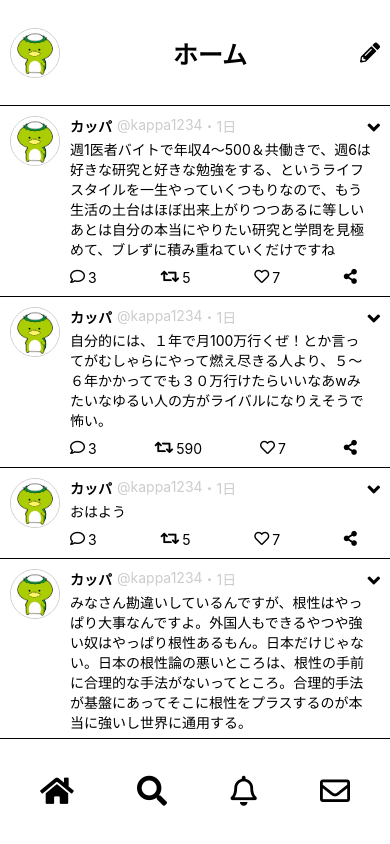
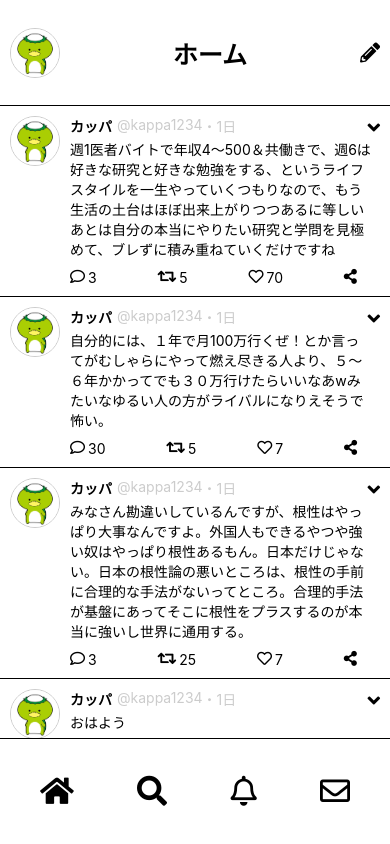
Before and after one commit to physphys/twi-type, a React Native app: screen / in a window 390 px wide. Built offline with nearby package versions, Linux system fonts and the light colour scheme.

Commit message:
Use flatlist and add like action(quasi)

```diff
--- a/App.tsx
+++ b/App.tsx
@@ -12,7 +12,7 @@ export default class App extends Component<Props> {
       <SafeAreaView style={{ flex: 1, backgroundColor: '#fff' }}>
         <View style={styles.container}>
           <Header></Header>
-          <Main></Main>
+          <Main tweets={tweets}></Main>
           <Footer></Footer>
         </View>
       </SafeAreaView>
@@ -28,3 +28,61 @@ const styles = StyleSheet.create({
     backgroundColor: '#F5FCFF',
   },
 });
+
+let tweets = [
+  {
+    id: 1,
+    userName: 'カッパ',
+    userId: 'kappa1234',
+    postedBefore: '1日',
+    replyCount: 3,
+    retweetCount: 5,
+    likeCount: 70,
+    isLiked: true,
+    tweet: '週1医者バイトで年収4〜500＆共働きで、週6は好きな研究と好きな勉強をする、というライフスタイルを一生やっていくつもりなので、もう生活の土台はほぼ出来上がりつつあるに等しいあとは自分の本当にやりたい研究と学問を見極めて、ブレずに積み重ねていくだけですね',
+  },
+  {
+    id: 2,
+    userName: 'カッパ',
+    userId: 'kappa1234',
+    postedBefore: '1日',
+    replyCount: 30,
+    retweetCount: 5,
+    likeCount: 7,
+    isLiked: false,
+    tweet: '自分的には、１年で月100万行くぜ！とか言ってがむしゃらにやって燃え尽きる人より、５〜６年かかってでも３０万行けたらいいなあwみたいなゆるい人の方がライバルになりえそうで怖い。',
+  },
+  {
+    id: 3,
+    userName: 'カッパ',
+    userId: 'kappa1234',
+    postedBefore: '1日',
+    replyCount: 3,
+    retweetCount: 25,
+    likeCount: 7,
+    isLiked: false,
+    tweet: 'みなさん勘違いしているんですが、根性はやっぱり大事なんですよ。外国人もできるやつや強い奴はやっぱり根性あるもん。日本だけじゃない。日本の根性論の悪いところは、根性の手前に合理的な手法がないってところ。合理的手法が基盤にあってそこに根性をプラスするのが本当に強いし世界に通用する。',
+  },
+  {
+    id: 4,
+    userName: 'カッパ',
+    userId: 'kappa1234',
+    postedBefore: '1日',
+    replyCount: 3,
+    retweetCount: 5,
+    likeCount: 7,
+    isLiked: false,
+    tweet: 'おはよう',
+  },
+  {
+    id: 5,
+    userName: 'カッパ',
+    userId: 'kappa1234',
+    postedBefore: '1日',
+    replyCount: 3,
+    retweetCount: 5,
+    likeCount: 7,
+    isLiked: false,
+    tweet: '様々な研究で、小児性愛者はほとんどが覗き型の犯罪に集中し、実際に手を出すのは成人女性の恋人や妻がいて性欲過多な男性がストライクゾーンを広げているというのが何度も何度も立証されているのに、世間では目を背けたいだけですしのう。',
+  },
+]
--- a/components/Main.tsx
+++ b/components/Main.tsx
@@ -1,59 +1,38 @@
 import React from 'react'
 import { Component } from 'react';
-import { StyleSheet, View, ScrollView } from 'react-native';
+import { StyleSheet, View, FlatList, } from 'react-native';
 import Tweet from './Tweet';
 
-export default class Main extends Component {
+interface Props {
+  tweets: Array<any>,
+  onUpdateTweet: void,
+}
+
+interface State { }
+
+export default class Main extends Component<Props, State> {
+  constructor(props: Props) {
+    super(props)
+  }
+
   render() {
     return (
       <View style={styles.container}>
-        <ScrollView style={styles.scrollContainer}>
-          <Tweet
-            userName='カッパ'
-            userId='kappa1234'
-            postedBefore='1日'
-            replyCount={3}
-            retweetCount={5}
-            likeCount={7}
-            tweet='週1医者バイトで年収4〜500＆共働きで、週6は好きな研究と好きな勉強をする、というライフスタイルを一生やっていくつもりなので、もう生活の土台はほぼ出来上がりつつあるに等しいあとは自分の本当にやりたい研究と学問を見極めて、ブレずに積み重ねていくだけですね'
-          ></Tweet>
-          <Tweet
-            userName='カッパ'
-            userId='kappa1234'
-            postedBefore='1日'
-            replyCount={3}
-            retweetCount={590}
-            likeCount={7}
-            tweet='自分的には、１年で月100万行くぜ！とか言ってがむしゃらにやって燃え尽きる人より、５〜６年かかってでも３０万行けたらいいなあwみたいなゆるい人の方がライバルになりえそうで怖い。'
-          ></Tweet>
-          <Tweet
-            userName='カッパ'
-            userId='kappa1234'
-            postedBefore='1日'
-            replyCount={3}
-            retweetCount={5}
-            likeCount={7}
-            tweet='おはよう'
-          ></Tweet>
-          <Tweet
-            userName='カッパ'
-            userId='kappa1234'
-            postedBefore='1日'
-            replyCount={3}
-            retweetCount={5}
-            likeCount={7}
-            tweet='みなさん勘違いしているんですが、根性はやっぱり大事なんですよ。外国人もできるやつや強い奴はやっぱり根性あるもん。日本だけじゃない。日本の根性論の悪いところは、根性の手前に合理的な手法がないってところ。合理的手法が基盤にあってそこに根性をプラスするのが本当に強いし世界に通用する。'
-          ></Tweet>
-          <Tweet
-            userName='カッパ'
-            userId='kappa1234'
-            postedBefore='1日'
-            replyCount={3}
-            retweetCount={5}
-            likeCount={7}
-            tweet='様々な研究で、小児性愛者はほとんどが覗き型の犯罪に集中し、実際に手を出すのは成人女性の恋人や妻がいて性欲過多な男性がストライクゾーンを広げているというのが何度も何度も立証されているのに、世間では目を背けたいだけですしのう。'
-          ></Tweet>
-        </ScrollView>
+        <FlatList
+          data={this.props.tweets}
+          renderItem={({ item }) => <Tweet
+            id={item.id}
+            tweet={item.tweet}
+            userName={item.userName}
+            userId={item.userId}
+            postedBefore={item.postedBefore}
+            replyCount={item.replyCount}
+            retweetCount={item.retweetCount}
+            likeCount={item.likeCount}
+            isLiked={item.isLiked}
+          ></Tweet>}
+          keyExtractor={item => item.id.toString()}
+        />
       </View >
     );
   }
--- a/components/Tweet.tsx
+++ b/components/Tweet.tsx
@@ -4,6 +4,7 @@ import { StyleSheet, View, Image, Text, TouchableOpacity, Alert, } from 'react-n
 import FontAwesome5 from 'react-native-vector-icons/FontAwesome5';
 
 interface Props {
+  id: Number,
   tweet: String,
   userName: String,
   userId: String,
@@ -11,15 +12,20 @@ interface Props {
   replyCount: Number,
   retweetCount: Number,
   likeCount: Number,
+  isLiked: Boolean,
+  onUpdateTweet: void,
 }
 
 interface State {
-  isLiked?: Boolean,
+  isLiked: Boolean,
 }
 
 export default class Tweet extends Component<Props, State> {
   constructor(props: Props) {
-    super(props)
+    super(props);
+    this.state = {
+      isLiked: false,
+    }
   }
 
   actionForTweet = () => {
@@ -62,8 +68,8 @@ export default class Tweet extends Component<Props, State> {
               <Text>{this.props.retweetCount}</Text>
             </View>
             <View style={styles.tweetAction}>
-              <TouchableOpacity style={styles.tweetActionButton}>
-                <FontAwesome5 name={'heart'} size={15} />
+              <TouchableOpacity style={styles.tweetActionButton} onPress={() => this.setState({ isLiked: !this.state.isLiked })}>
+                {this.state.isLiked ? <FontAwesome5 name={'heart'} size={15} solid /> : <FontAwesome5 name={'heart'} size={15} />}
               </TouchableOpacity>
               <Text>{this.props.likeCount}</Text>
             </View>
```
